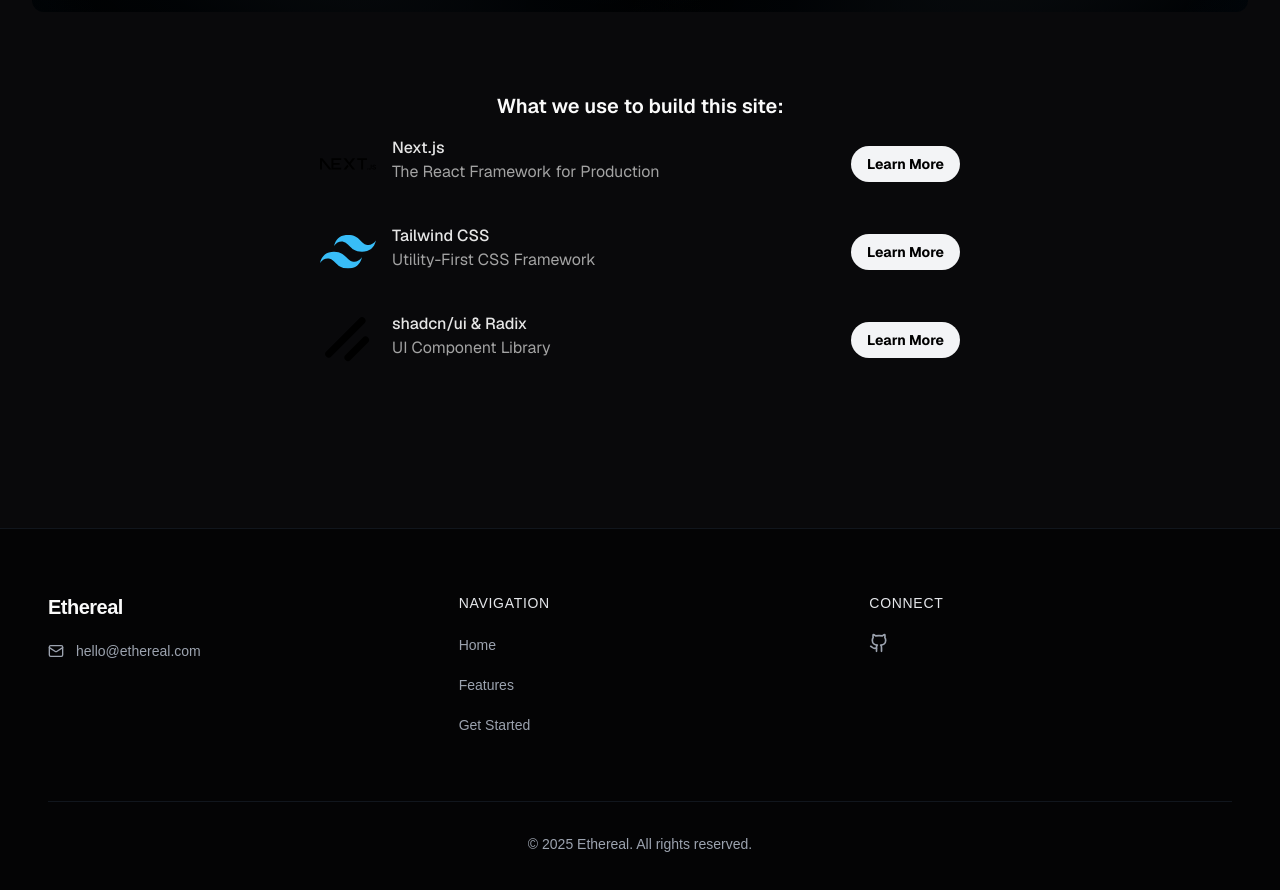
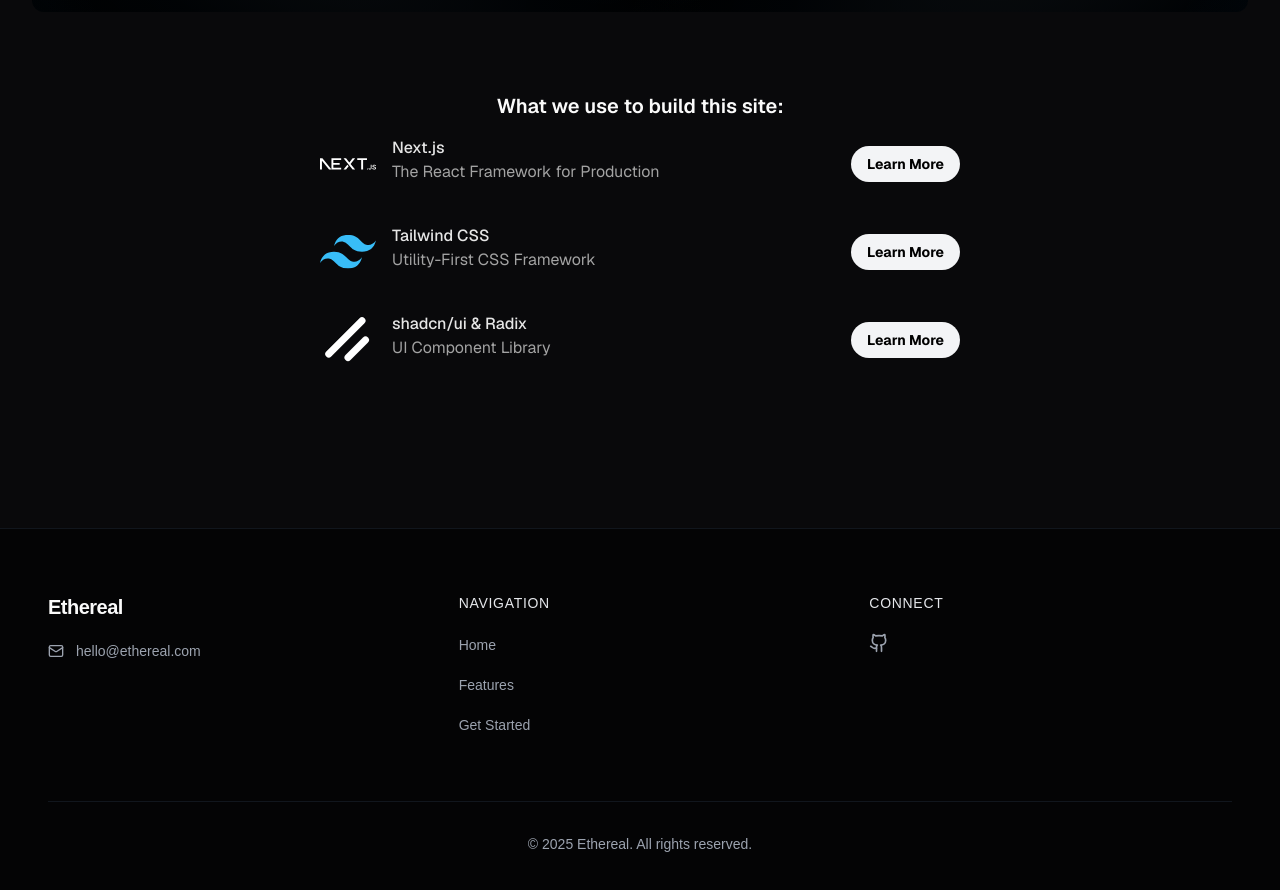
Before and after one commit to IrumiDesu7/ilmi-fe-test, a Next.js app: page / in a window 1280 px wide. Shown: the part 1460-2350 px from the top of the page. Built offline with nearby package versions, Linux system fonts and the light colour scheme; no server answers; what wagmi would draw is missing.

Commit message:
feat: enhance tech stacks section with dynamic styling and updated GitHub link

```diff
--- a/components/sections/footer.tsx
+++ b/components/sections/footer.tsx
@@ -50,7 +50,7 @@
             </h3>
             <div className="flex space-x-5">
               <Link
-                href="https://github.com"
+                href="https://github.com/IrumiDesu7"
                 target="_blank"
                 rel="noopener noreferrer"
                 className="group text-gray-600 transition-all duration-200 ease-in-out hover:text-gray-900 dark:text-gray-400 dark:hover:text-gray-200"
--- a/components/tech-stacks.tsx
+++ b/components/tech-stacks.tsx
@@ -67,7 +67,7 @@
               <CloseIcon />
             </motion.button>
             <motion.div
-              layoutId={`card-${active.title}-${id}`}
+              layoutId={`tech-${active.title}-${id}`}
               ref={ref}
               className="flex h-full w-full max-w-[500px] flex-col overflow-hidden bg-white dark:bg-neutral-900 sm:rounded-3xl md:h-fit md:max-h-[90%]"
             >
@@ -133,46 +133,51 @@
           </h2>
         </div>
         <ul className="mx-auto w-full max-w-2xl gap-4">
-          {techStacks.map((card) => (
+          {techStacks.map((tech) => (
             <motion.div
-              layoutId={`card-${card.title}-${id}`}
-              key={`card-${card.title}-${id}`}
-              onClick={() => setActive(card)}
+              layoutId={`tech-${tech.title}-${id}`}
+              key={`tech-${tech.title}-${id}`}
+              onClick={() => setActive(tech)}
               className="flex cursor-pointer flex-col items-center justify-between rounded-xl p-4 hover:bg-neutral-50 dark:hover:bg-neutral-800 md:flex-row"
             >
               <div className="flex flex-col gap-4 md:flex-row">
                 <motion.div
-                  layoutId={`image-${card.title}-${id}`}
+                  layoutId={`image-${tech.title}-${id}`}
                   className="flex items-center justify-center"
                 >
                   <Image
                     width={100}
                     height={100}
-                    src={card.src}
-                    alt={card.title}
-                    className="h-40 w-40 rounded-lg object-top md:h-14 md:w-14"
+                    src={tech.src}
+                    alt={tech.title}
+                    className={`h-40 w-40 rounded-lg object-top md:h-14 md:w-14 ${
+                      tech.title === "Next.js" ||
+                      tech.title === "shadcn/ui & Radix"
+                        ? "dark:invert"
+                        : ""
+                    }`}
                   />
                 </motion.div>
                 <div className="">
                   <motion.h3
-                    layoutId={`title-${card.title}-${id}`}
+                    layoutId={`title-${tech.title}-${id}`}
                     className="text-center font-medium text-neutral-800 dark:text-neutral-200 md:text-left"
                   >
-                    {card.title}
+                    {tech.title}
                   </motion.h3>
                   <motion.p
-                    layoutId={`description-${card.description}-${id}`}
+                    layoutId={`description-${tech.description}-${id}`}
                     className="text-center text-neutral-600 dark:text-neutral-400 md:text-left"
                   >
-                    {card.description}
+                    {tech.description}
                   </motion.p>
                 </div>
               </div>
               <motion.button
-                layoutId={`button-${card.title}-${id}`}
+                layoutId={`button-${tech.title}-${id}`}
                 className="mt-4 rounded-full bg-gray-100 px-4 py-2 text-sm font-bold text-black hover:bg-green-500 hover:text-white md:mt-0"
               >
-                {card.ctaText}
+                {tech.ctaText}
               </motion.button>
             </motion.div>
           ))}
```
